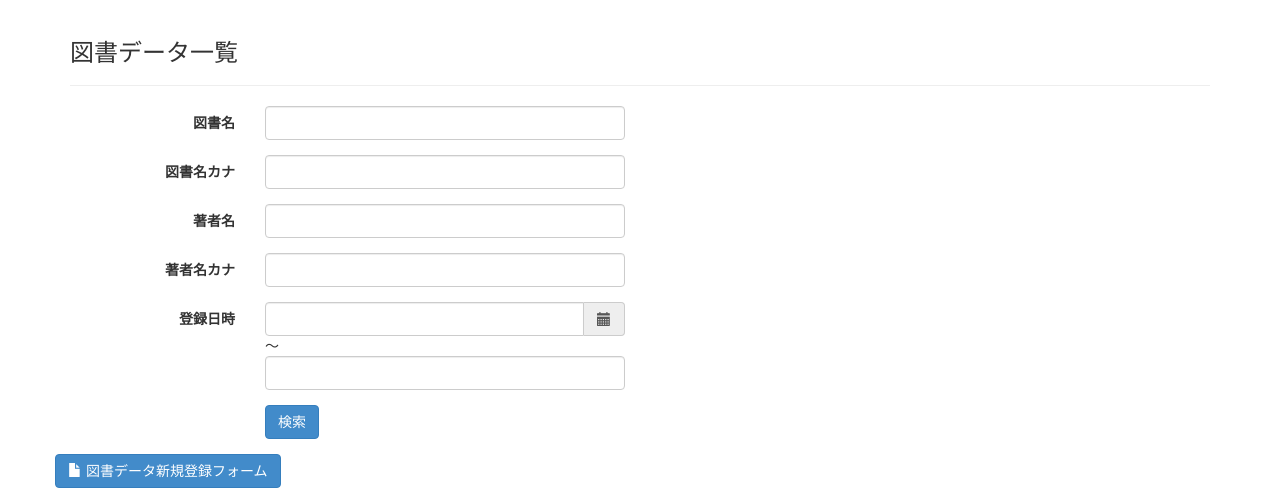
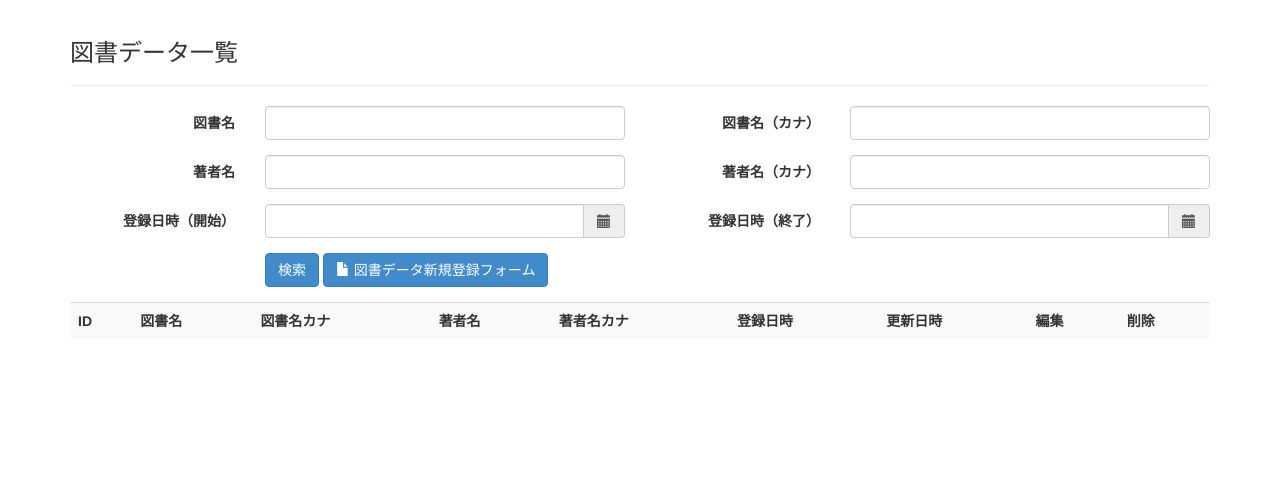
Before and after one commit to syon-tsukayama/books_admin, a PHP site: page / in a window 1280 px wide. Shown: the top 488 px of the page. Run offline with PHP 8.4, Linux system fonts and the light colour scheme; data that the repository does not hold is empty.

Commit message:
検索フォームレイアウト修正

```diff
--- a/books/index.php
+++ b/books/index.php
@@ -80,58 +80,58 @@ else
         <div class="col-md-12">
     	<form action="index.php" method="get" class="form-horizontal" role="form">
             <div class="form-group">
-                <label class="col-sm-2 control-label">図書名</label>
-                <div class="col-xs-4">
+                <label class="col-md-2 control-label">図書名</label>
+                <div class="col-md-4">
                     <input type="text" name="book_name" class="form-control" value="<?php echo $book_name; ?>" />
                 </div>
-            </div>
-
-            <div class="form-group">
-                <label class="col-sm-2 control-label">図書名カナ</label>
-                <div class="col-xs-4">
+                <label class="col-md-2 control-label">図書名（カナ）</label>
+                <div class="col-md-4">
                     <input type="text" name="book_kana" class="form-control" value="<?php echo $book_kana; ?>" />
                 </div>
             </div>
 
             <div class="form-group">
-                <label class="col-sm-2 control-label">著者名</label>
-                <div class="col-xs-4">
+                <label class="col-md-2 control-label">著者名</label>
+                <div class="col-md-4">
                     <input type="text" name="author_name" class="form-control" value="<?php echo $author_name; ?>" />
                 </div>
-            </div>
-
-            <div class="form-group">
-                <label class="col-sm-2 control-label">著者名カナ</label>
-                <div class="col-xs-4">
+                <label class="col-md-2 control-label">著者名（カナ）</label>
+                <div class="col-md-4">
                     <input type="text" name="author_kana" class="form-control" value="<?php echo $author_kana; ?>" />
                 </div>
             </div>
 
             <div class="form-group">
-                <label class="col-sm-2 control-label">登録日時</label>
-                <div class="col-xs-4">
+                <label class="col-md-2 control-label">登録日時（開始）</label>
+                <div class="col-md-4">
                     <div class="datetimepicker input-group date">
                         <input type="text" name="created_from" class="form-control" value="<?php echo $created_from; ?>" />
                         <span class="input-group-addon">
                             <span class="glyphicon glyphicon-calendar"></span>
                         </span>
                     </div>
-                    ～
-                    <input type="text" name="created_to" class="form-control" value="<?php echo $created_to; ?>" />
+                </div>
+                <label class="col-md-2 control-label">登録日時（終了）</label>
+                <div class="col-md-4">
+                    <div class="datetimepicker input-group date">
+                        <input type="text" name="created_to" class="form-control" value="<?php echo $created_to; ?>" />
+                        <span class="input-group-addon">
+                            <span class="glyphicon glyphicon-calendar"></span>
+                        </span>
+                    </div>
                 </div>
             </div>
 
             <div class="form-group">
-                <div class="col-sm-offset-2 col-sm-10">
+                <div class="col-md-offset-2 col-md-10">
                     <input type="submit" value="検索" class="btn btn-primary" />
+                    <a href="add_form.php" class="btn btn-primary">
+                        <span class="glyphicon glyphicon-file"></span> 図書データ新規登録フォーム
+                    </a>
                 </div>
             </div>
         </form>
-	</div>
 
-    <a href="add_form.php" class="btn btn-primary">
-        <i class="glyphicon glyphicon-file"></i> 図書データ新規登録フォーム
-    </a>
 
         </div>
     </div>
```
